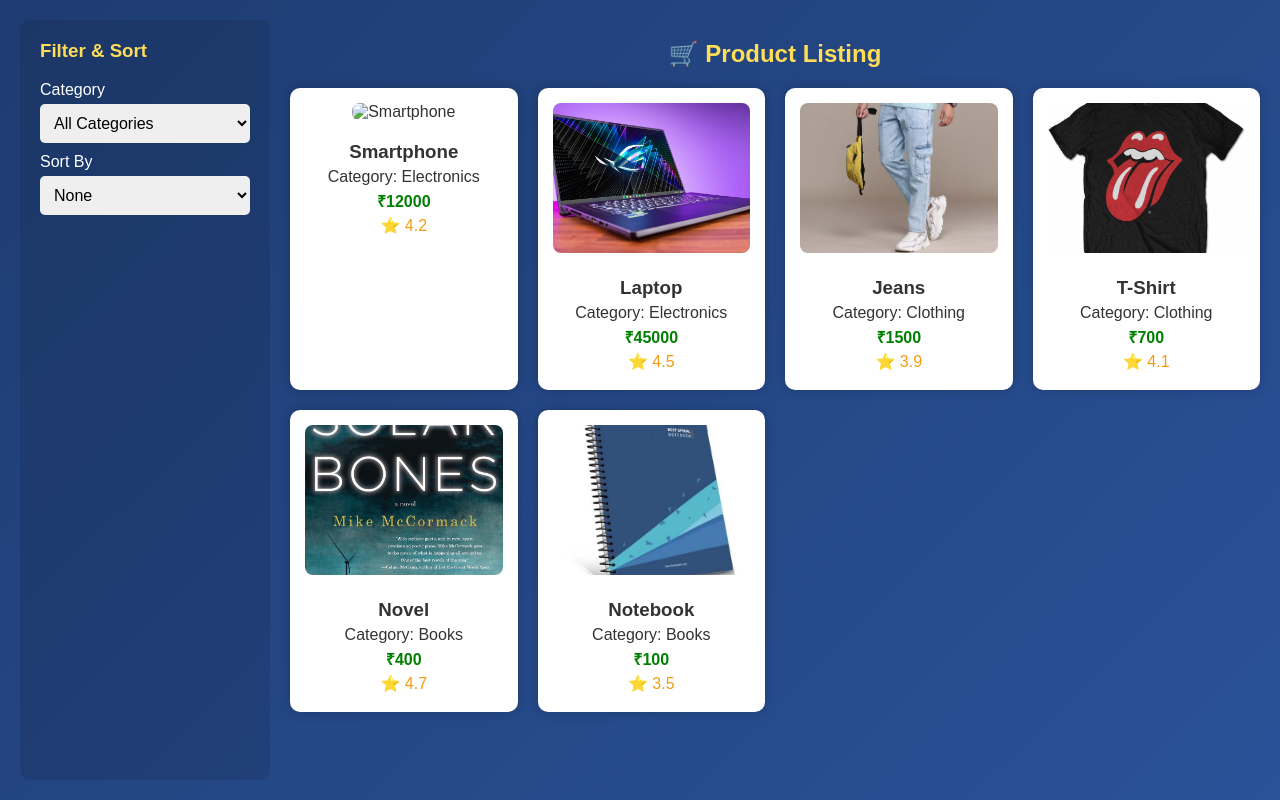
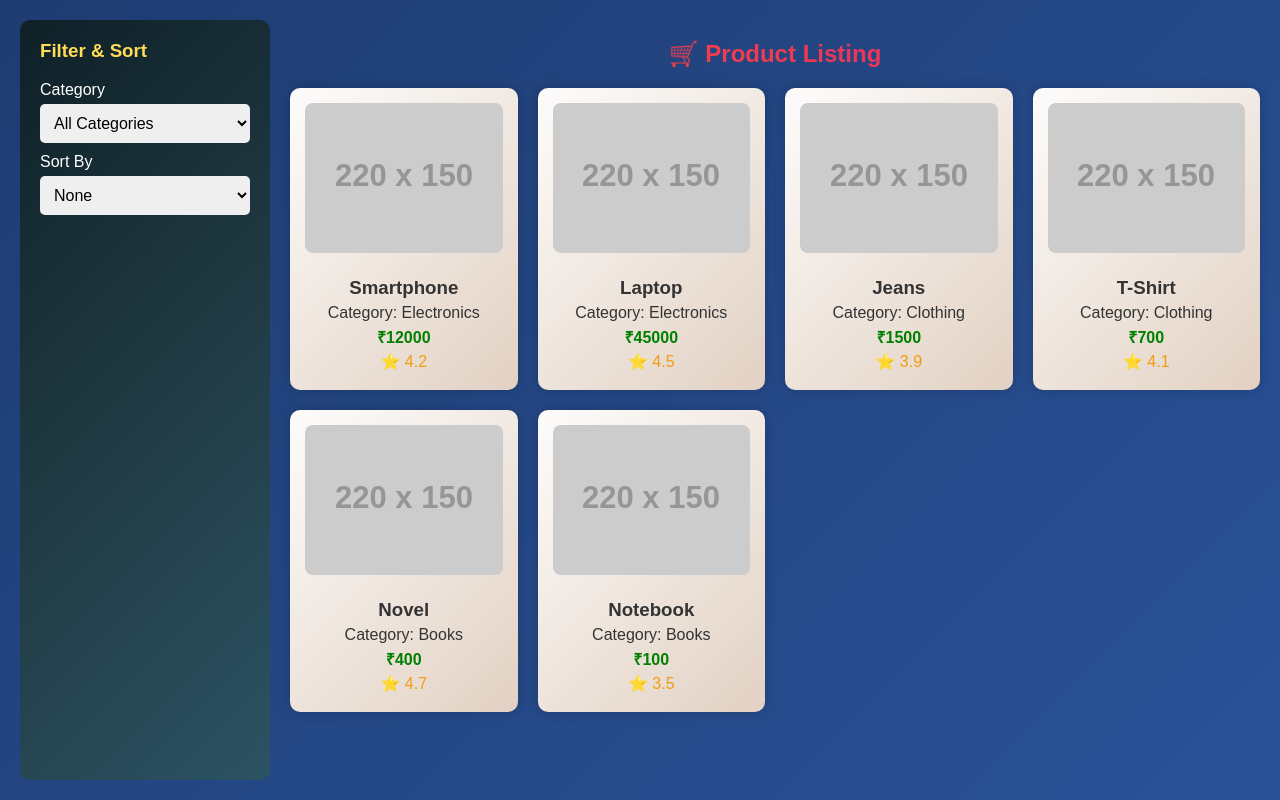
Before and after one commit to Violindeva09/Product-Listing-Page, a plain HTML site: page index.html in a window 1280 px wide. Drawn offline with Linux system fonts and the light colour scheme; placeholder pictures from the web are drawn by us.

Commit message:
Update index.html

```diff
--- a/index.html
+++ b/index.html
@@ -11,7 +11,7 @@
     body {
       margin: 0;
       font-family: Arial, sans-serif;
-      background: linear-gradient(135deg, #1e3c72, #2a5298); /* 🌈 Gradient background */
+      background: linear-gradient(135deg, #1e3c72, #2a5298);
       padding: 0;
     }
 
@@ -22,10 +22,9 @@
       color: #fff;
     }
 
-    /* Sidebar Filters */
     .sidebar {
       width: 250px;
-      background: rgba(0, 0, 0, 0.1);
+      background: linear-gradient(135deg, #0f2027, #203a43, #2c5364); /* sidebar gradient */
       padding: 20px;
       border-radius: 10px;
       margin-right: 20px;
@@ -50,9 +49,17 @@
       border: none;
     }
 
-    /* Product Grid Area */
     .products-area {
       flex: 1;
+    }
+
+    .products-area h2 {
+      text-align: center;
+      color: #ffdd57;
+      margin-bottom: 20px;
+      background: linear-gradient(to right, #ff512f, #dd2476);
+      -webkit-background-clip: text;
+      -webkit-text-fill-color: transparent;
     }
 
     .product-grid {
@@ -62,20 +69,20 @@
     }
 
     .product-card {
-      background: #ffffff;
+      background: linear-gradient(135deg, #fdfcfb, #e2d1c3);
       color: #333;
       padding: 15px;
       border-radius: 10px;
       text-align: center;
       box-shadow: 0 0 12px rgba(0, 0, 0, 0.2);
-      transition: transform 0.2s ease;
+      transition: transform 0.3s ease;
     }
 
     .product-card:hover {
-      transform: scale(1.03);
+      transform: scale(1.05);
+      box-shadow: 0 0 20px rgba(255, 255, 255, 0.2);
     }
 
-    /* 🖼 Product Image Styling */
     .product-card img {
       width: 100%;
       height: 150px;
@@ -116,7 +123,6 @@
 <body>
 
   <div class="container">
-    <!-- 📦 Sidebar Filters & Sort -->
     <div class="sidebar">
       <h3>Filter & Sort</h3>
 
@@ -137,59 +143,54 @@
       </select>
     </div>
 
-    <!-- 🧱 Product Display Area -->
     <div class="products-area">
-      <h2 style="text-align:center; color: #ffdd57; margin-bottom: 20px;">
-        🛒 Product Listing
-      </h2>
+      <h2>🛒 Product Listing</h2>
       <div class="product-grid" id="productGrid"></div>
     </div>
 
     <script>
-    // 🛍 Product Data Array (JSON)
       const products = [
         {
           name: "Smartphone",
           category: "Electronics",
           price: 12000,
           rating: 4.2,
-        image: "smartphone.jpg"
-
+          image: "Pictures/smartphone.jpg"
         },
         {
           name: "Laptop",
           category: "Electronics",
           price: 45000,
           rating: 4.5,
-        image: "laptop.jpg"
+          image: "Pictures/laptop.jpg"
         },
         {
           name: "Jeans",
           category: "Clothing",
           price: 1500,
           rating: 3.9,
-        image: "jeans.jpg"
+          image: "Pictures/jeans.jpg"
         },
         {
           name: "T-Shirt",
           category: "Clothing",
           price: 700,
           rating: 4.1,
-        image: "t-shirt.jpg"
+          image: "Pictures/t-shirt.jpg"
         },
         {
           name: "Novel",
           category: "Books",
           price: 400,
           rating: 4.7,
-        image: "novel.jpg"
+          image: "Pictures/novel.jpg"
         },
         {
           name: "Notebook",
           category: "Books",
           price: 100,
           rating: 3.5,
-        image: "notebook.jpg"
+          image: "Pictures/notebook.jpg"
         }
       ];
 
@@ -197,7 +198,6 @@
       const categoryFilter = document.getElementById("categoryFilter");
       const sortOption = document.getElementById("sortOption");
 
-    // 🔁 Renders filtered and sorted product list
       function renderProducts(productList) {
         grid.innerHTML = "";
         productList.forEach(product => {
@@ -205,8 +205,7 @@
           card.className = "product-card";
 
           card.innerHTML = `
-          <!-- 🖼 You can change image URL here -->
-          <img src="${product.image}" alt="${product.name}">
+            <img src="${product.image}" alt="${product.name}" onerror="this.onerror=null;this.src='https://via.placeholder.com/220x150?text=No+Image';">
             <h3>${product.name}</h3>
             <p>Category: ${product.category}</p>
             <p class="price">₹${product.price}</p>
@@ -216,17 +215,14 @@
         });
       }
 
-    // 🔄 Handles filter and sort logic
       function filterAndSortProducts() {
         let filtered = [...products];
 
-      // Category Filter
         const selectedCategory = categoryFilter.value;
         if (selectedCategory !== "All") {
           filtered = filtered.filter(p => p.category === selectedCategory);
         }
 
-      // Sorting
         const selectedSort = sortOption.value;
         if (selectedSort === "priceAsc") {
           filtered.sort((a, b) => a.price - b.price);
@@ -239,13 +235,11 @@
         renderProducts(filtered);
       }
 
-    // 🔗 Event Listeners
       categoryFilter.addEventListener("change", filterAndSortProducts);
       sortOption.addEventListener("change", filterAndSortProducts);
 
-    // Initial render
       renderProducts(products);
     </script>
-
+  </div>
 </body>
 </html>
```
Lines whose indentation alone changed are shown as unchanged.
